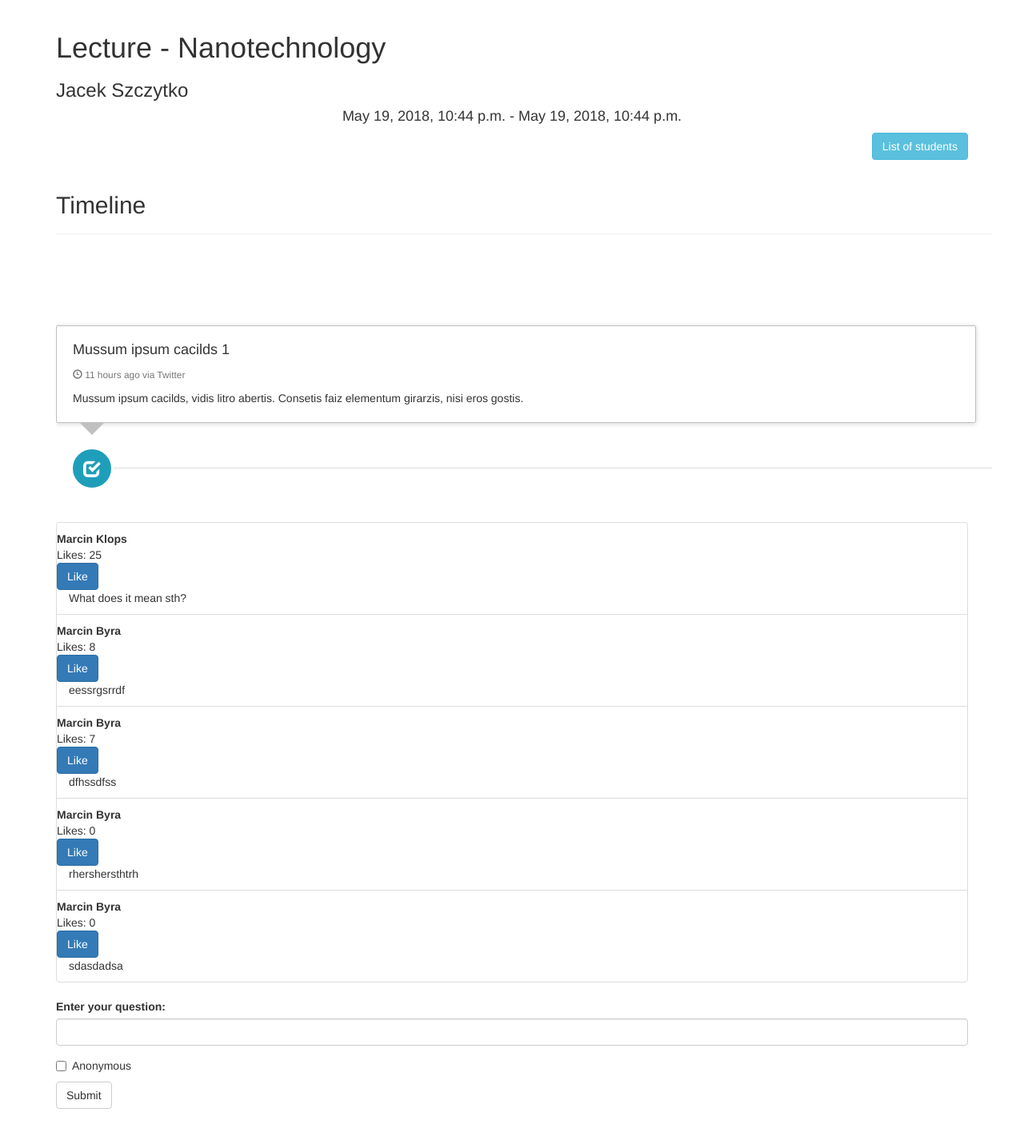
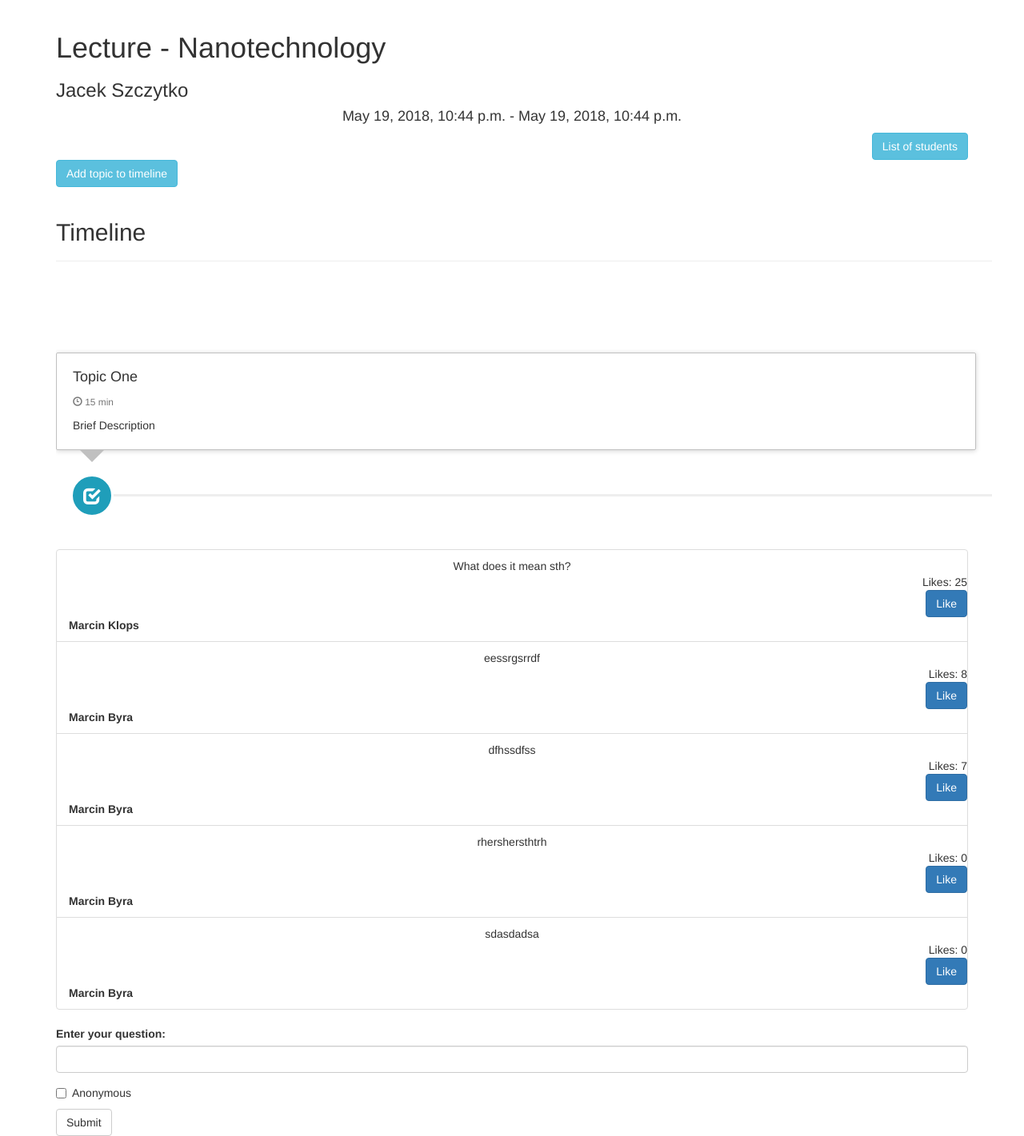
Before and after one commit to mbyra/fbhackathon2018, a Django app: page /LiveLecture/lecture/1 in a window 1280 px wide. Shown: the part 52-1473 px from the top of the page at 80% size. Before the commit the page ends 1439 px from the top, so only its background shows below. Run offline with Django 3.2, Linux system fonts and the light colour scheme; a user stored in the database is signed in; data comes from the database, SQL or seed files in the repository; both versions use the stored data as it was after the commit; some libraries are stand-ins or nearby versions.

Commit message:
timeline objects

```diff
--- a/LiveLecture/templates/LiveLecture/lecture.html
+++ b/LiveLecture/templates/LiveLecture/lecture.html
@@ -7,7 +7,6 @@
     <div class="form-row text-center margin mt-5">
         <h4>{{ lecture.startTime }} - {{ lecture.endTime }}</h4>
     </div>
-
     <div class="form-row text-right margin mt-5">
         <button type="button" class="btn btn-info" data-toggle="collapse" data-target="#list">
             List of students
@@ -20,7 +19,17 @@
             </ul>
         </div>
     </div>
-
+    <div class="form-row text-left margin mt-5">
+            <button type="button" class="btn btn-info" onclick="generateSubject()">
+                    Add topic to timeline
+            </button>
+            <script>
+                function generateSubject() {
+                    var node = document.getElementById("first subject").cloneNode(true)
+                    document.getElementById("timeline-item").appendChild(node)
+                }
+            </script>
+    </div>
     {% if request.user.is_authenticated %}
         <div class="container">
             <div class="row">
@@ -29,84 +38,23 @@
                         <h2>Timeline</h2>
                     </div>
                     <div style="display:inline-block;width:100%;overflow-y:auto;">
-                        <ul class="timeline timeline-horizontal">
-                            <li class="timeline-item">
+                        <ul class="timeline timeline-horizontal" id="timeline-item" >
+                            <li class="timeline-item" id="first subject">
                                 <div class="timeline-badge primary"><i class="glyphicon glyphicon-check"></i></div>
                                 <div class="timeline-panel">
                                     <div class="timeline-heading">
-                                        <h4 class="timeline-title">Mussum ipsum cacilds 1</h4>
+                                        <h4 class="timeline-title" contenteditable="true">Topic One</h4>
                                         <p>
-                                            <small class="text-muted"><i class="glyphicon glyphicon-time"></i> 11 hours
-                                                ago via Twitter
+                                            <small class="text-muted" contenteditable="true"><i class="glyphicon glyphicon-time"></i> 15 min
                                             </small>
                                         </p>
                                     </div>
-                                    <div class="timeline-body">
-                                        <p>Mussum ipsum cacilds, vidis litro abertis. Consetis faiz elementum girarzis,
-                                            nisi eros gostis.</p>
+                                    <div class="timeline-body" contenteditable="true">
+                                        <p>Brief Description</p>
                                     </div>
                                 </div>
                             </li>
-                            <!-- <li class="timeline-item">
-                                <div class="timeline-badge success"><i class="glyphicon glyphicon-check"></i></div>
-                                <div class="timeline-panel">
-                                    <div class="timeline-heading">
-                                        <h4 class="timeline-title">Mussum ipsum cacilds 2</h4>
-                                        <p><small class="text-muted"><i class="glyphicon glyphicon-time"></i> 11 hours ago via Twitter</small></p>
-                                    </div>
-                                    <div class="timeline-body">
-                                        <p>Mussum ipsum cacilds, vidis faiz elementum girarzis, nisi eros gostis.</p>
-                                    </div>
-                                </div>
-                            </li>
-                            <li class="timeline-item">
-                                <div class="timeline-badge info"><i class="glyphicon glyphicon-check"></i></div>
-                                <div class="timeline-panel">
-                                    <div class="timeline-heading">
-                                        <h4 class="timeline-title">Mussum ipsum cacilds 3</h4>
-                                        <p><small class="text-muted"><i class="glyphicon glyphicon-time"></i> 11 hours ago via Twitter</small></p>
-                                    </div>
-                                    <div class="timeline-body">
-                                        <p>Mussum ipsum cacilds, vidis litro abertis. Consetis adipisci. Mé faiz elementum girarzis, nisi eros gostis.</p>
-                                    </div>
-                                </div>
-                            </li>
-                            <li class="timeline-item">
-                                <div class="timeline-badge danger"><i class="glyphicon glyphicon-check"></i></div>
-                                <div class="timeline-panel">
-                                    <div class="timeline-heading">
-                                        <h4 class="timeline-title">Mussum ipsum cacilds 4</h4>
-                                        <p><small class="text-muted"><i class="glyphicon glyphicon-time"></i> 11 hours ago via Twitter</small></p>
-                                    </div>
-                                    <div class="timeline-body">
-                                        <p>Mussum ipsum cacilds, vidis litro abertis. Consetis adipiscings elitis. Pra lá , depois divoltis porris, paradis. Paisis, filhis, espiritis santis.</p>
-                                    </div>
-                                </div>
-                            </li>
-                            <li class="timeline-item">
-                                <div class="timeline-badge warning"><i class="glyphicon glyphicon-check"></i></div>
-                                <div class="timeline-panel">
-                                    <div class="timeline-heading">
-                                        <h4 class="timeline-title">Mussum ipsum cacilds 5</h4>
-                                        <p><small class="text-muted"><i class="glyphicon glyphicon-time"></i> 11 hours ago via Twitter</small></p>
-                                    </div>
-                                    <div class="timeline-body">
-                                        <p>Mussum ipsum cacilds, vidis litro abertis. Consetis adipiscings elitis. Pra lá , depois divoltis porris, paradis. Paisis, filhis, espiritis santis.</p>
-                                    </div>
-                                </div>
-                            </li>
-                            <li class="timeline-item">
-                                <div class="timeline-badge"><i class="glyphicon glyphicon-check"></i></div>
-                                <div class="timeline-panel">
-                                    <div class="timeline-heading">
-                                        <h4 class="timeline-title">Mussum ipsum cacilds 6</h4>
-                                        <p><small class="text-muted"><i class="glyphicon glyphicon-time"></i> 11 hours ago via Twitter</small></p>
-                                    </div>
-                                    <div class="timeline-body">
-                                        <p>Mussum ipsum cacilds, vidis litro abertis. Consetis adipiscings elitis. Pra lá , depois divoltis porris, paradis. Paisis, filhis, espiritis santis.</p>
-                                    </div>
-                                </div>
-                            </li> -->
+
                         </ul>
                     </div>
                 </div>
@@ -117,17 +65,17 @@
             {% for message in messages %}
                 <li class="list-group-item">
                     <div class="row">
-                        <div class="col-sm">
-                            <b>{{ message.student.first_name }} {{ message.student.last_name }}</b>
+                        <div class="col-sm text-center ">
+                                {{ message.content }}
                         </div>
-                        <div class="col-sm">
+                        <div class="col-sm text-right ">
                             Likes: {{ message.likes }}
                         </div>
-                        <div class="col-sm">
+                        <div class="col-sm text-right ">
                             <a href="{% url 'LiveLecture:add_like' lecture.pk message.pk%}" class="btn btn-primary" role="button">Like</a>
                         </div>
                     </div>
-                    {{ message.content }}
+                    <b>{{ message.student.first_name }} {{ message.student.last_name }}</b>
                 </li>
             {% endfor %}
         </ul>
--- a/LiveLecture/views.py
+++ b/LiveLecture/views.py
@@ -103,3 +103,10 @@ def add_like(request, lecture_pk, message_pk):
     context = {'lecture': lecture, 'students': students, 'messages' : messages}
 
     return render(request, 'LiveLecture/lecture.html', context)
+
+def modify_timeline(request):
+    messages = Messages.objects.filter(lecture=lecture).order_by('-likes')
+
+    context = {'lecture': lecture, 'students': students, 'messages' : messages}
+
+    return render(request, 'LiveLecture/lecture.html', context)
```
Also changed, not shown: db.sqlite3.
